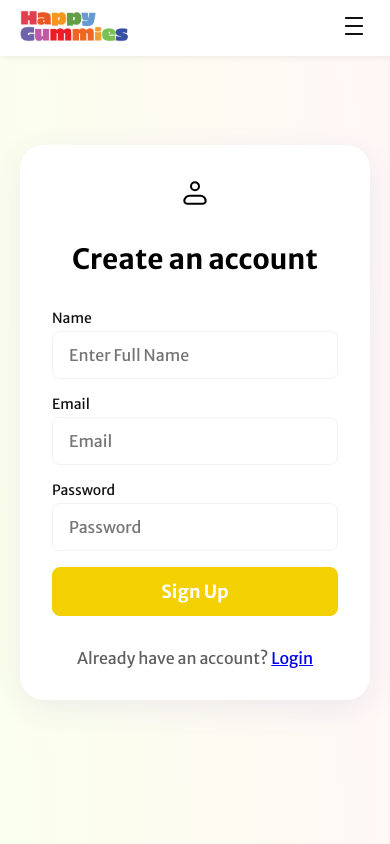
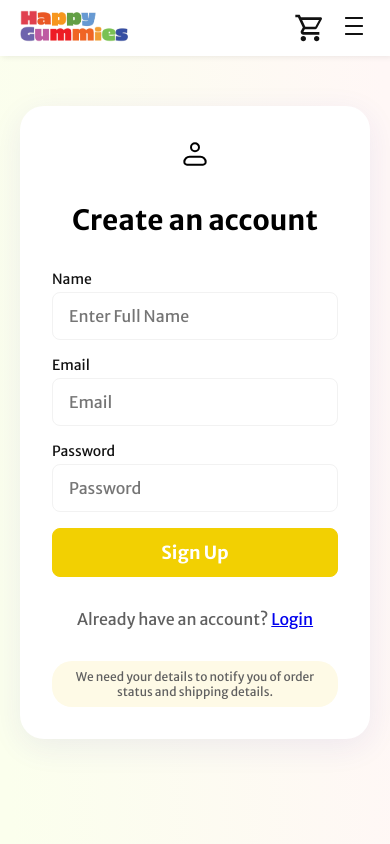
Before and after one commit to koiosengg/Happy-Gummies, a React (Vite) app: page /register in a window 390 px wide. Shown: the top 844 px of the page. Built offline with nearby package versions, Linux system fonts and the light colour scheme; a web font is replaced by a local one.

Commit message:
Issue fix

```diff
--- a/src/App.jsx
+++ b/src/App.jsx
@@ -1,5 +1,5 @@
 import React, { useState } from "react";
-import { BrowserRouter, Routes, Route } from "react-router-dom";
+import { BrowserRouter, Routes, Route, useLocation } from "react-router-dom";
 import { HelmetProvider } from "react-helmet-async";
 import MobileNavbar from "./components/MobileNavbar";
 import Navbar from "./components/Navbar";
@@ -19,16 +19,20 @@ import ScrollToTop from "./components/ScrollToTop";
 import { AuthProvider } from "./components/AuthContext.jsx";
 import ProtectedRoute from "./components/ProtectedRoute.jsx";
 
-function App() {
+function AppContent() {
   const [isCartOpen, setIsCartOpen] = useState(false);
+  const location = useLocation();
+
+  const hideFooterRoutes = ["/login", "/register"];
+  const shouldHideFooter = hideFooterRoutes.includes(location.pathname);
+
   return (
-    <HelmetProvider>
-      <AuthProvider>
-        <BrowserRouter>
+    <>
       <ScrollToTop />
       <MobileNavbar onCartClick={() => setIsCartOpen(true)} />
       <Navbar onCartClick={() => setIsCartOpen(true)} />
       {isCartOpen && <Cart onClose={() => setIsCartOpen(false)} />}
+
       <Routes>
         <Route path="/">
           <Route index element={<Home />} />
@@ -79,7 +83,18 @@ function App() {
           <Route path="*" element={<Home />} />
         </Route>
       </Routes>
-          <Footer />
+
+      {!shouldHideFooter && <Footer />}
+    </>
+  );
+}
+
+function App() {
+  return (
+    <HelmetProvider>
+      <AuthProvider>
+        <BrowserRouter>
+          <AppContent />
         </BrowserRouter>
       </AuthProvider>
     </HelmetProvider>
--- a/src/components/Login.jsx
+++ b/src/components/Login.jsx
@@ -72,6 +72,10 @@ function Login() {
         <p>
           Don't have an account? <Link to="/register">Register</Link>
         </p>
+        <span>
+          We need your details to notify you of order status and shipping
+          details.
+        </span>
       </div>
     </div>
   );
--- a/src/components/MobileNavbar.jsx
+++ b/src/components/MobileNavbar.jsx
@@ -1,6 +1,6 @@
 import React, { useState } from "react";
 import { Link, useNavigate } from "react-router-dom";
-import { useAuth } from "./AuthContext"; // import your auth hook
+import { useAuth } from "./AuthContext";
 import Logo from "/logo.png";
 import Menu from "../assets/menu.png";
 import MenuCancel from "../assets/menu cancel.png";
@@ -9,7 +9,7 @@ function MobileNavbar({ onCartClick }) {
   const [isMobileNavOpen, setIsMobileNavOpen] = useState(false);
   const [hasToggled, setHasToggled] = useState(false);
 
-  const { token, logout } = useAuth(); // auth values
+  const { token, logout } = useAuth();
   const navigate = useNavigate();
 
   const toggleMobileNav = () => {
@@ -25,7 +25,6 @@ function MobileNavbar({ onCartClick }) {
 
   const handleCartClick = () => {
     onCartClick();
-    toggleMobileNav();
   };
 
   const handleLogout = () => {
@@ -43,6 +42,21 @@ function MobileNavbar({ onCartClick }) {
       <Link to="/" onClick={handleLinkClick}>
         <img src={Logo} className="mobile-navbar-logo" />
       </Link>
+      <div className="mobile-navbar-section">
+        <div className="mobile-navbar-cart" onClick={handleCartClick}>
+          <svg
+            xmlns="http://www.w3.org/2000/svg"
+            width="32"
+            height="32"
+            viewBox="0 0 32 32"
+            fill="none"
+          >
+            <path
+              d="M22.6666 24C23.3738 24 24.0521 24.2809 24.5522 24.781C25.0523 25.2811 25.3333 25.9594 25.3333 26.6667C25.3333 27.3739 25.0523 28.0522 24.5522 28.5523C24.0521 29.0524 23.3738 29.3333 22.6666 29.3333C21.9593 29.3333 21.2811 29.0524 20.781 28.5523C20.2809 28.0522 19.9999 27.3739 19.9999 26.6667C19.9999 25.1867 21.1866 24 22.6666 24ZM1.33325 2.66666H5.69325L6.94659 5.33332H26.6666C27.0202 5.33332 27.3593 5.4738 27.6094 5.72385C27.8594 5.9739 27.9999 6.31303 27.9999 6.66666C27.9999 6.89332 27.9332 7.11999 27.8399 7.33332L23.0666 15.96C22.6132 16.7733 21.7333 17.3333 20.7333 17.3333H10.7999L9.59992 19.5067L9.55992 19.6667C9.55992 19.7551 9.59504 19.8398 9.65755 19.9024C9.72006 19.9649 9.80485 20 9.89325 20H25.3333V22.6667H9.33325C8.62601 22.6667 7.94773 22.3857 7.44763 21.8856C6.94754 21.3855 6.66658 20.7072 6.66658 20C6.66658 19.5333 6.78658 19.0933 6.98658 18.72L8.79992 15.4533L3.99992 5.33332H1.33325V2.66666ZM9.33325 24C10.0405 24 10.7188 24.2809 11.2189 24.781C11.719 25.2811 11.9999 25.9594 11.9999 26.6667C11.9999 27.3739 11.719 28.0522 11.2189 28.5523C10.7188 29.0524 10.0405 29.3333 9.33325 29.3333C8.62601 29.3333 7.94773 29.0524 7.44763 28.5523C6.94754 28.0522 6.66658 27.3739 6.66658 26.6667C6.66658 25.1867 7.85325 24 9.33325 24ZM21.3333 14.6667L25.0399 7.99999H8.18658L11.3333 14.6667H21.3333Z"
+              fill="#121212"
+            />
+          </svg>
+        </div>
         <div className="mobile-navbar-button" onClick={toggleMobileNav}>
           <img
             src={Menu}
@@ -57,6 +71,8 @@ function MobileNavbar({ onCartClick }) {
             }}
           />
         </div>
+      </div>
+
       <div
         className={`mobile-navbar-container mobile ${
           isMobileNavOpen
@@ -80,7 +96,6 @@ function MobileNavbar({ onCartClick }) {
               Login / Register
             </Link>
           )}
-          <a onClick={handleCartClick}>Cart</a>
         </nav>
       </div>
     </div>
--- a/src/components/Register.jsx
+++ b/src/components/Register.jsx
@@ -53,13 +53,13 @@ function Register() {
           <path
             d="M5.33398 24C5.33398 22.5855 5.89589 21.229 6.89608 20.2288C7.89628 19.2286 9.25283 18.6667 10.6673 18.6667H21.334C22.7485 18.6667 24.105 19.2286 25.1052 20.2288C26.1054 21.229 26.6673 22.5855 26.6673 24C26.6673 24.7072 26.3864 25.3855 25.8863 25.8856C25.3862 26.3857 24.7079 26.6667 24.0007 26.6667H8.00065C7.29341 26.6667 6.61513 26.3857 6.11503 25.8856C5.61494 25.3855 5.33398 24.7072 5.33398 24Z"
             stroke="black"
-            stroke-width="2"
-            stroke-linejoin="round"
+            strokeWidth="2"
+            strokeLinejoin="round"
           />
           <path
             d="M16 13.3333C18.2091 13.3333 20 11.5425 20 9.33333C20 7.12419 18.2091 5.33333 16 5.33333C13.7909 5.33333 12 7.12419 12 9.33333C12 11.5425 13.7909 13.3333 16 13.3333Z"
             stroke="black"
-            stroke-width="2"
+            strokeWidth="2"
           />
         </svg>
         <h2>Create an account</h2>
@@ -108,6 +108,10 @@ function Register() {
         <p>
           Already have an account? <Link to="/login">Login</Link>
         </p>
+               <span>
+          We need your details to notify you of order status and shipping
+          details.
+        </span>
       </div>
     </div>
   );
--- a/style.css
+++ b/style.css
@@ -2520,6 +2520,24 @@ header section nav a:hover {
   color: var(--Black-black-300, #606060);
   font-family: "Merriweather Sans";
   font-size: 16px;
+  font-style: normal;
+  font-weight: 400;
+  line-height: normal;
+}
+
+.login-form-container span {
+  display: flex;
+  padding: 8px;
+  justify-content: center;
+  align-items: center;
+  gap: 10px;
+  align-self: stretch;
+  border-radius: 20px;
+  background: var(--Yellow-yellow-50, #fefae6);
+  color: var(--Black-black-300, #606060);
+  text-align: center;
+  font-family: "Merriweather Sans";
+  font-size: 12px;
   font-style: normal;
   font-weight: 400;
   line-height: normal;
@@ -2690,6 +2708,27 @@ footer {
   .mobile-navbar-logo {
     height: 32px;
     object-fit: cover;
+  }
+
+  .mobile-navbar-section {
+    display: flex;
+    justify-content: flex-end;
+    align-items: center;
+    gap: 12px;
+    flex-shrink: 0;
+  }
+
+  .mobile-navbar-cart {
+    display: flex;
+    align-items: center;
+    justify-content: center;
+  }
+
+  .mobile-navbar-cart svg {
+    width: 32px;
+    flex-shrink: 0;
+    align-self: stretch;
+    aspect-ratio: 1/1;
   }
 
   .mobile-navbar-button img {
@@ -3250,7 +3289,7 @@ footer {
 
   .cart {
     width: 100%;
-    padding: 48px 20px 20px 20px;
+    padding: 20px 20px 20px 20px;
     justify-content: space-between;
   }
 
```
Lines whose indentation alone changed are shown as unchanged.
